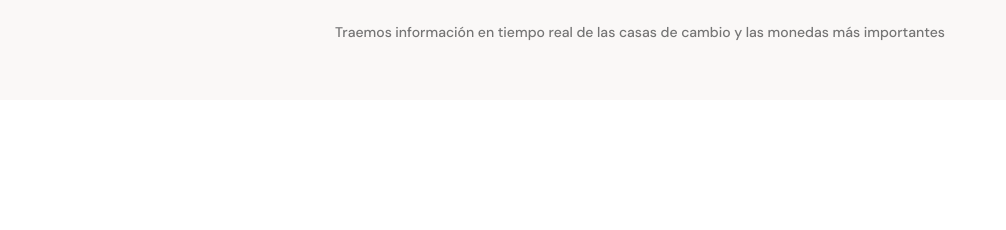
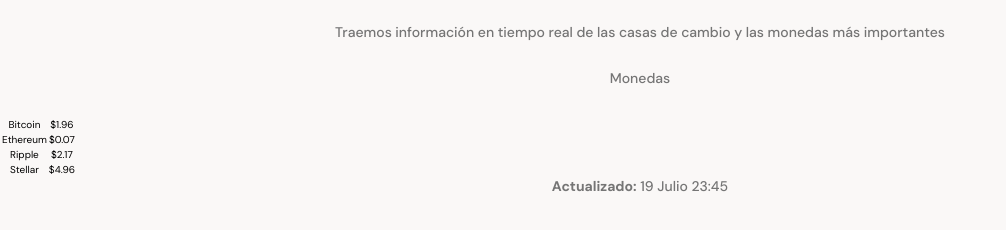
Before and after one commit to diegocardona8/BatataBit, a plain HTML site: page index.html in a window 1280 px wide. Shown: the part 362-592 px from the top of the page, without its empty margins (0-1006 px from the left). Drawn offline with Linux system fonts and the light colour scheme.

Commit message:
Estructura basica tabla moneda , section #01

```diff
--- a/index.html
+++ b/index.html
@@ -25,7 +25,33 @@
                 <p>Traemos información en tiempo real de las casas de cambio y las monedas más importantes</p>
             </div>
             <section class="main-tables-container">
-                <div></div>
+                 <div class="main-currency-table"> <!-- Primer tabla !-->
+                    <p class="cirrency-table--title">Monedas</p>
+
+                    <div class="currency-table--container">
+                        <table>
+                            <tr>
+                                <td class="table__top-left">Bitcoin</td>
+                                <td class="table__top-right table__right">$1.96 <span></span></td>
+                            </tr>
+                            <tr>
+                                <td>Ethereum</td>
+                                <td class="table__right">$0.07</td>
+                            </tr>
+                            <tr>
+                                <td>Ripple</td>
+                                <td class="table__right">$2.17</td>
+                            </tr>
+                            <tr>
+                                <td class="table__bottom-left">Stellar</td>
+                                <td td class="table__bottom-right table__right">$4.96</td>
+                            </tr>
+                        </table>
+                    </div>
+                    <div class="currency-table--date">
+                        <p><b>Actualizado:</b> 19 Julio 23:45</p>
+                    </div>
+                </div>
             </section>
         </section>
 
```
